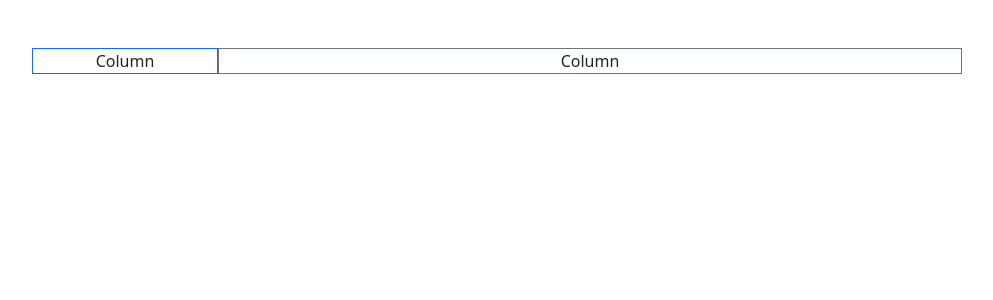
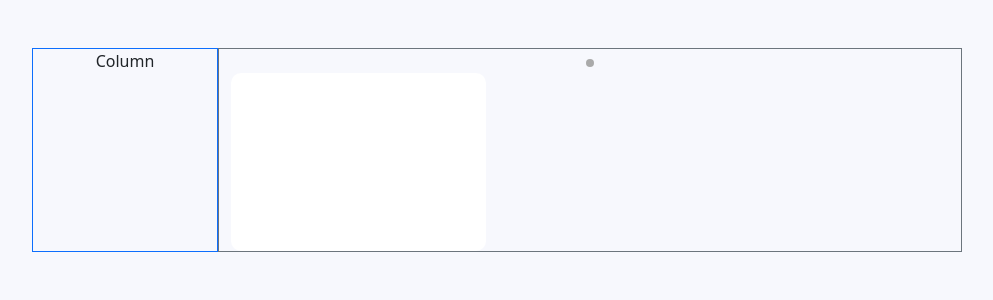
Before and after one commit to savannahtech/ernest-vue-test, a Vue app: page / in a window 1280 px wide. Shown: the top 300 px of the page, without its empty margins (143-1136 px from the left). Built offline with nearby package versions, Linux system fonts and the light colour scheme.

Commit message:
feat: add roadmap component items

```diff
--- a/src/assets/main.css
+++ b/src/assets/main.css
@@ -1,4 +1,8 @@
 @import './base.css';
+
+#app {
+  background: #F7F8FD;
+}
 
 .user-title {
   background-image: url( '/path/image.svg' );
--- /dev/null
+++ b/src/components/OvalDot.vue
@@ -0,0 +1,24 @@
+<script setup>
+defineProps({
+  fill: {
+    type: String,
+    required: true
+  }
+})
+</script>
+
+<template>
+  <svg xmlns="http://www.w3.org/2000/svg" width="8" height="8" viewBox="0 0 8 8" fill="none">
+    <circle cx="4" cy="4" r="4" :fill="fill"/>
+  </svg>
+</template>
+
+<style scoped>
+
+.oval-dot {
+  width: 8px;
+  height: 8px;
+  flex-shrink: 0;
+  fill: #F49F85;
+}
+</style>
--- /dev/null
+++ b/src/components/Roadmap.vue
@@ -0,0 +1,44 @@
+<script setup>
+
+</script>
+
+<template>
+<div class="roadmap">
+
+</div>
+</template>
+
+<style scoped>
+.roadmap {
+  width: 223px;
+  height: 178px;
+  flex-shrink: 0;
+  border-radius: 10px;
+  background: #FFF;
+}
+
+@media only screen and (min-width: 600px) {
+  /* For tablets: */
+  .roadmap {
+    width: 223px;
+    height: 178px;
+    flex-shrink: 0;
+    border-radius: 10px;
+    background: #FFF;
+
+  }
+}
+
+@media only screen and (min-width: 768px) {
+  /* For desktop: */
+  .roadmap {
+    width: 255px;
+    height: 178px;
+    flex-shrink: 0;
+    border-radius: 10px;
+    background: #FFF;
+
+  }
+}
+
+</style>
--- a/src/views/SuggestionsView.vue
+++ b/src/views/SuggestionsView.vue
@@ -7,7 +7,10 @@
             Column
           </div>
           <div class="col col-lg-8 border border-secondary">
-            Column
+           <div>
+             <oval-dot fill="#AAA"></oval-dot>
+             <roadmap></roadmap>
+           </div>
           </div>
         </div>
       </div>
@@ -15,5 +18,6 @@
   </main>
 </template>
 <script setup>
-import TheWelcome from '../components/TheWelcome.vue'
+import Roadmap from "@/components/Roadmap.vue";
+import OvalDot from "@/components/OvalDot.vue";
 </script>
```
Also changed, not shown: src/components/RoadMapItem.vue (added, +23 -0 lines).
